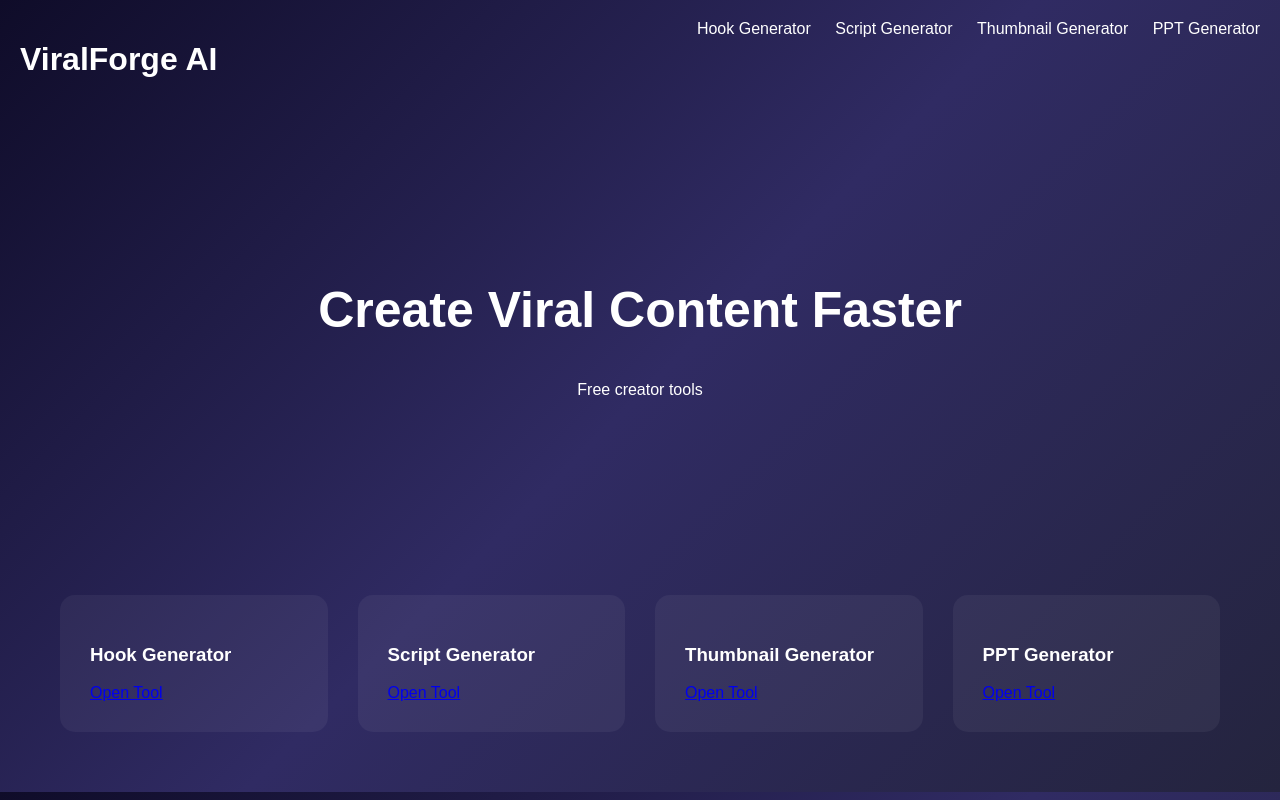
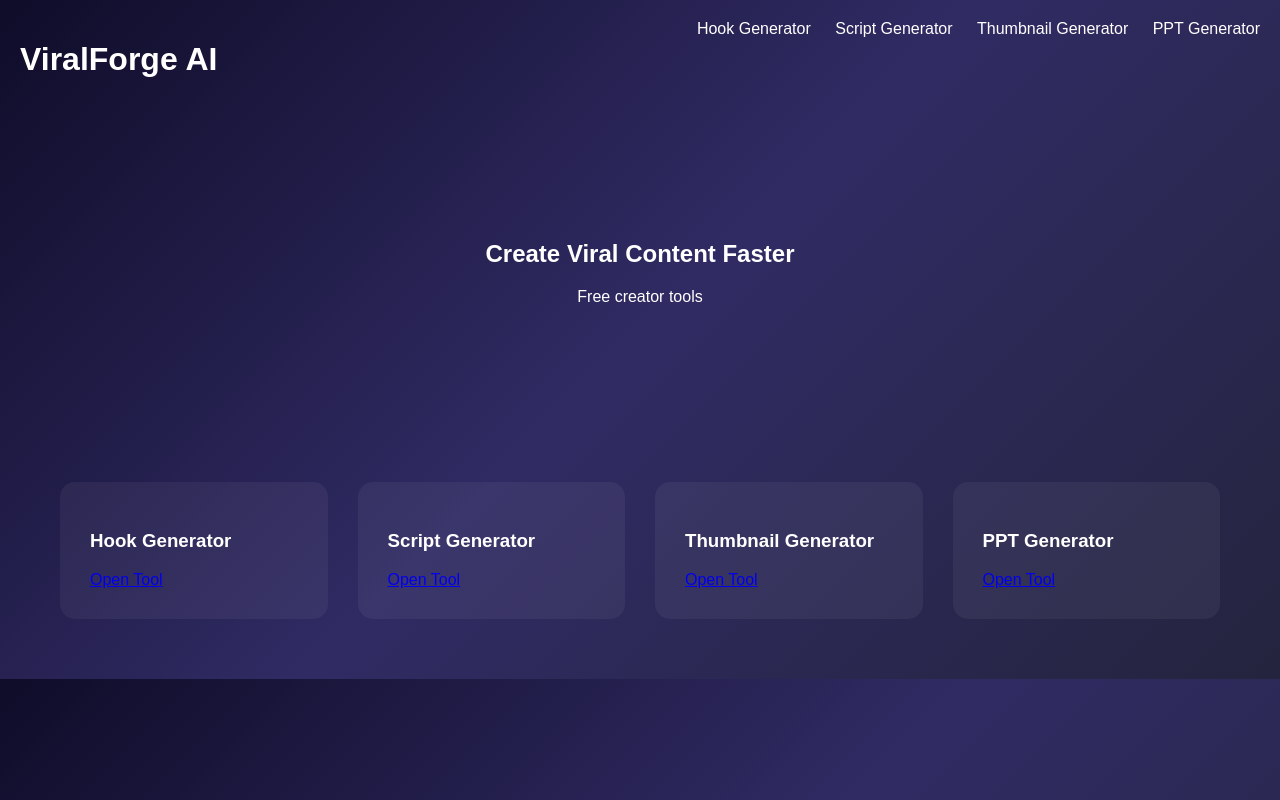
Before and after one commit to NextGenWebStudios/viralforge-ai, a plain HTML site: page index.html in a window 1280 px wide. Drawn offline with Linux system fonts and the light colour scheme.

Commit message:
Update style.css

```diff
--- a/css/style.css
+++ b/css/style.css
@@ -33,13 +33,7 @@ text-decoration:none;
 
 text-align:center;
 
-padding:120px 20px;
-
-}
-
-.hero h2{
-
-font-size:50px;
+padding:100px;
 
 }
 
@@ -71,6 +65,6 @@ transition:0.3s;
 
 transform:scale(1.05);
 
-box-shadow:0 0 20px cyan;
+box-shadow:0 0 25px cyan;
 
 }
```
